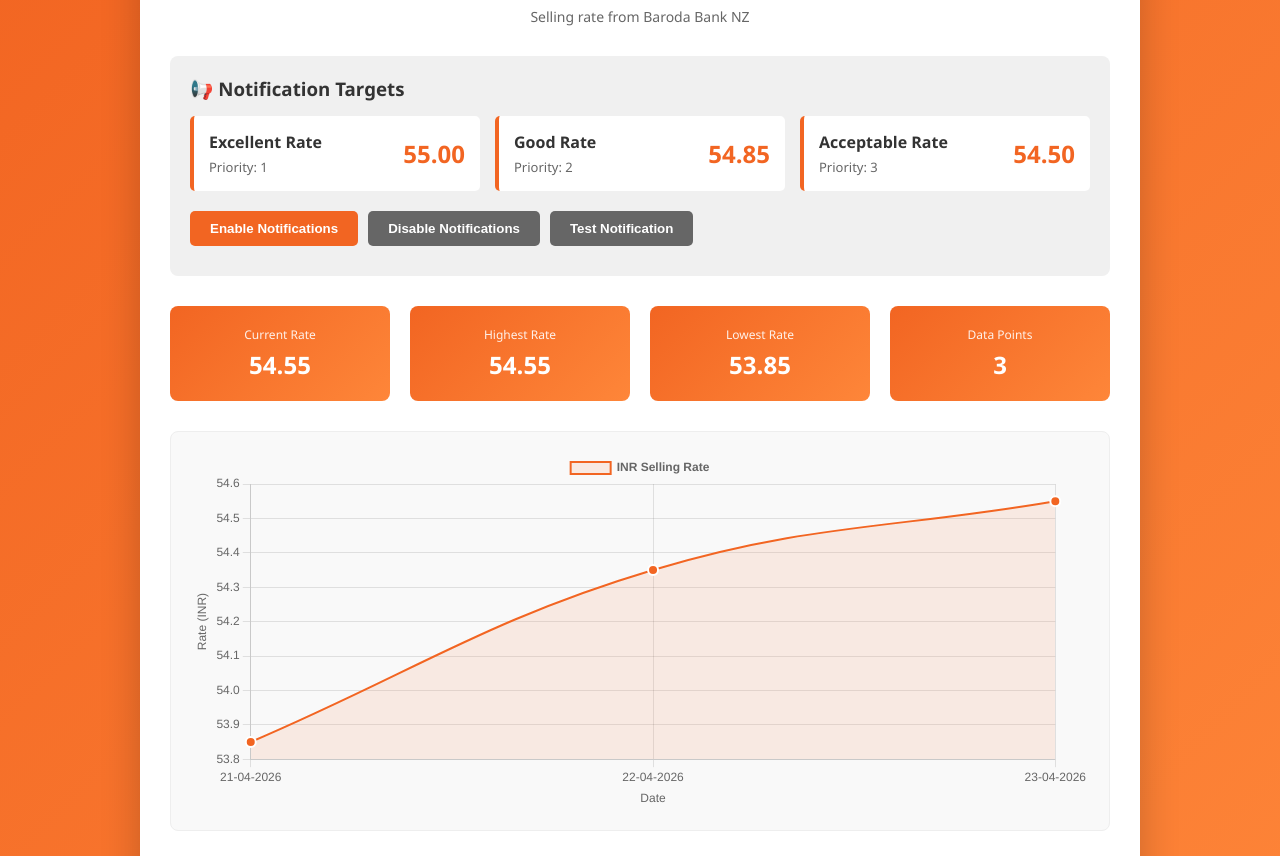
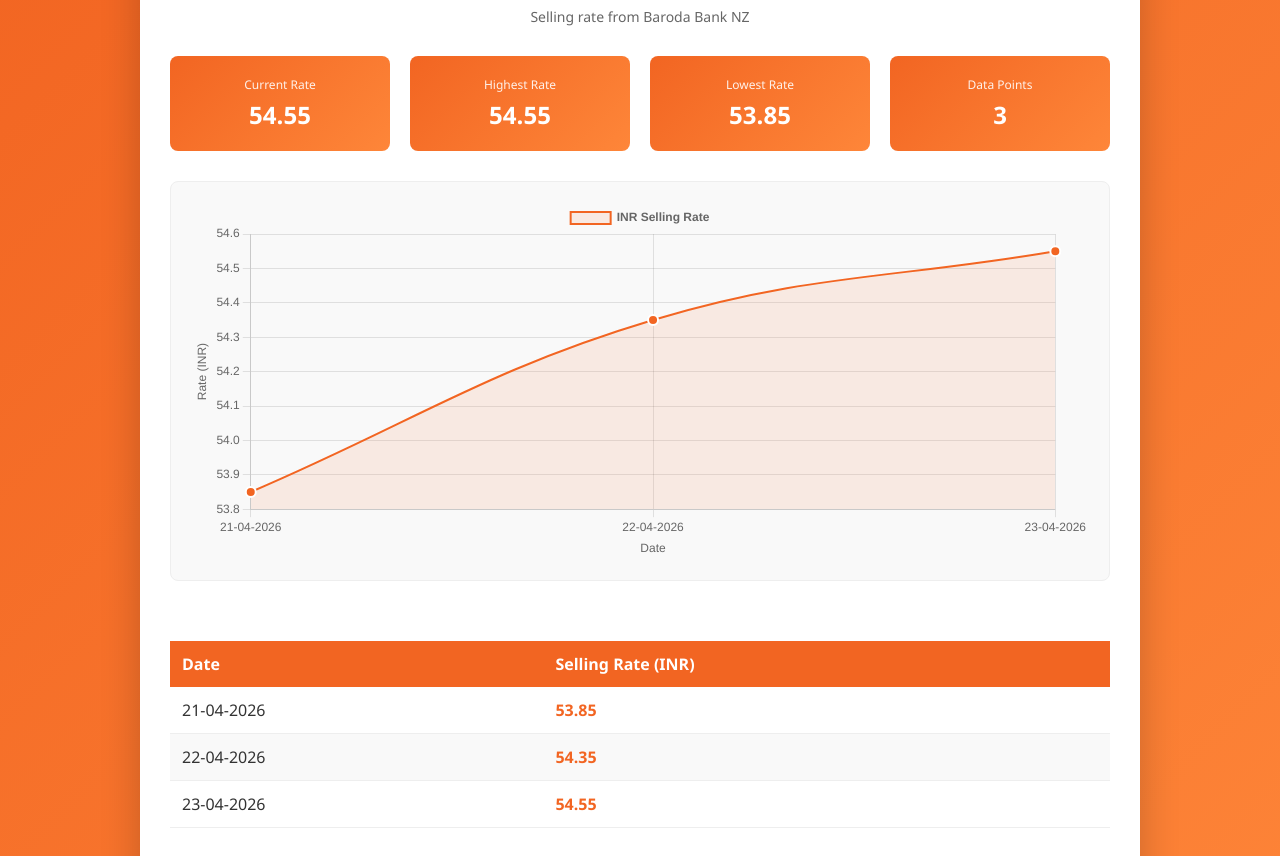
Before and after one commit to ClydeDz/baroda-forex-tracker, a website: page index.html in a window 1280 px wide. Shown: the part 96-952 px from the top of the page. Drawn offline with nearby package versions, Linux system fonts and the light colour scheme.

Commit message:
Reorder the index page contents

```diff
--- a/index.html
+++ b/index.html
@@ -67,6 +67,7 @@
 
       .table-container {
         overflow-x: auto;
+        margin-bottom: 40px;
       }
 
       table {
@@ -203,7 +204,8 @@
         background: #f0f0f0;
         padding: 20px;
         border-radius: 8px;
-        margin-bottom: 30px;
+        margin-top: 40px;
+        border-top: 2px solid #f26522;
       }
 
       .notification-settings h3 {
@@ -317,6 +319,24 @@
       <div id="loading" class="loading">Loading data...</div>
 
       <div id="content" style="display: none">
+        <div class="stats" id="stats-container"></div>
+
+        <div class="chart-container">
+          <canvas id="rateChart"></canvas>
+        </div>
+
+        <div class="table-container">
+          <table>
+            <thead>
+              <tr>
+                <th>Date</th>
+                <th>Selling Rate (INR)</th>
+              </tr>
+            </thead>
+            <tbody id="table-body"></tbody>
+          </table>
+        </div>
+
         <div class="notification-settings">
           <h3>📢 Notification Targets</h3>
           <div class="targets-list" id="targets-container"></div>
@@ -335,24 +355,6 @@
             id="notificationStatus"
             style="margin-top: 10px; color: #666; font-size: 14px"
           ></p>
-        </div>
-
-        <div class="stats" id="stats-container"></div>
-
-        <div class="chart-container">
-          <canvas id="rateChart"></canvas>
-        </div>
-
-        <div class="table-container">
-          <table>
-            <thead>
-              <tr>
-                <th>Date</th>
-                <th>Selling Rate (INR)</th>
-              </tr>
-            </thead>
-            <tbody id="table-body"></tbody>
-          </table>
         </div>
       </div>
     </div>
@@ -471,8 +473,8 @@
         if (swRegistration) {
           swRegistration.showNotification(`${topTarget.name} Test 🧪`, {
             body: `This is a test notification. Your highest priority target is ${topTarget.target.toFixed(2)}`,
-            icon: "/icon-192.png",
-            badge: "/icon-192.png",
+            icon: "/baroda-forex-tracker/icon-192.png",
+            badge: "/baroda-forex-tracker/icon-192.png",
             tag: "inr-alert-test",
             requireInteraction: true,
           });
@@ -543,7 +545,7 @@
 
       async function loadTargets() {
         try {
-          const response = await fetch("targets.json");
+          const response = await fetch("/baroda-forex-tracker/targets.json");
           if (!response.ok) {
             throw new Error("Failed to load targets");
           }
@@ -579,7 +581,7 @@
           // Load targets first
           await loadTargets();
 
-          const response = await fetch("inr-rates.json");
+          const response = await fetch("/baroda-forex-tracker/inr-rates.json");
           if (!response.ok) {
             throw new Error("Failed to load data");
           }
```
